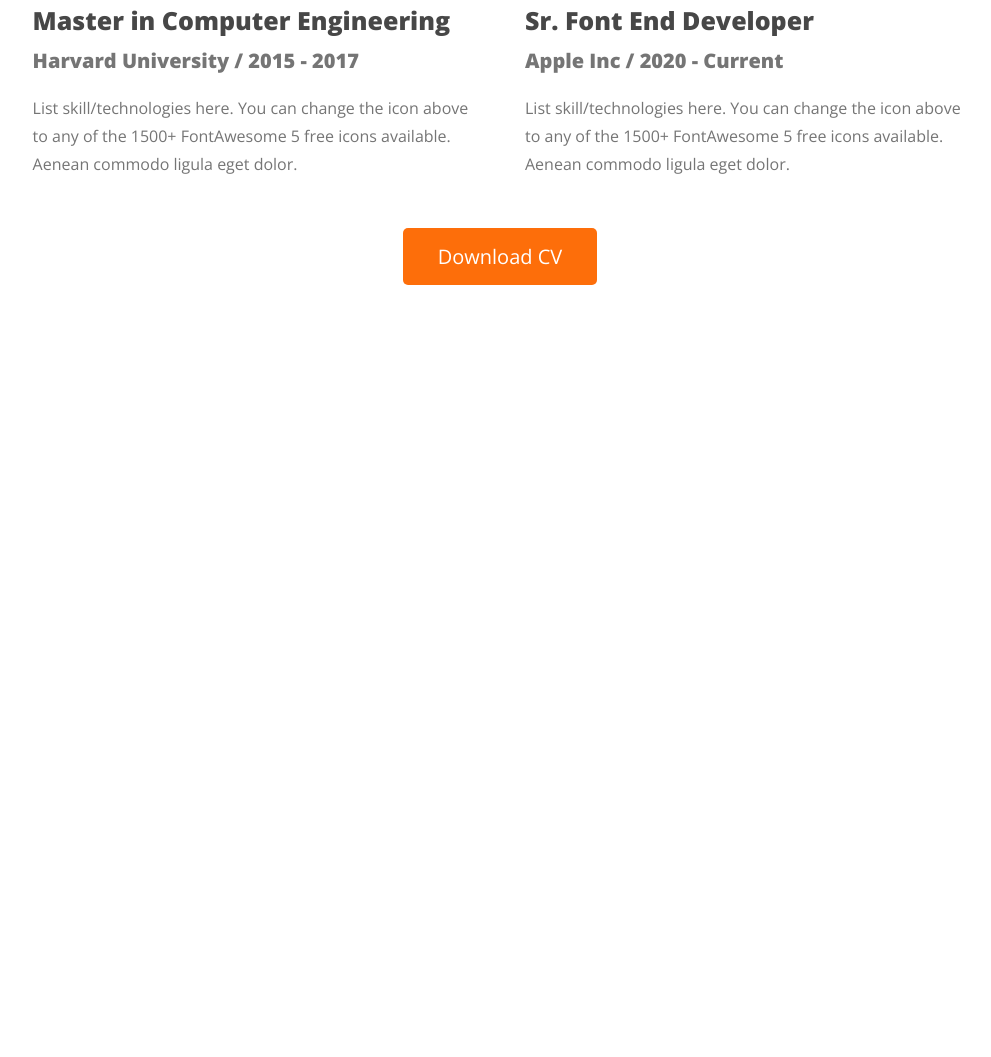
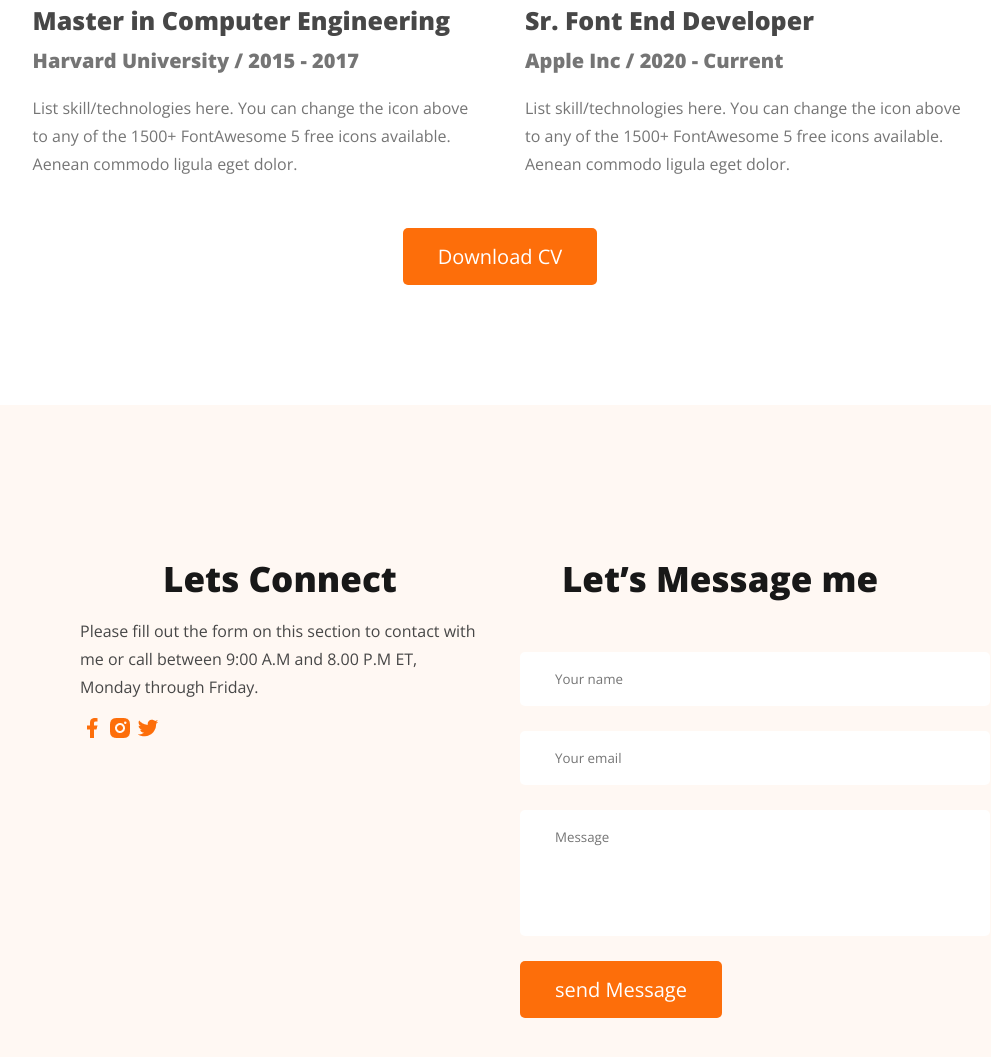
Before and after one commit to Devmdmainuddin/developer-protfolio, a plain HTML site: page index.html in a window 1280 px wide. Shown: the part 2590-3647 px from the top of the page, without its empty margins (140-1131 px from the left). Before the commit the page ends 2895 px from the top, so only its background shows below. Drawn offline with nearby package versions, Linux system fonts and the light colour scheme.

Commit message:
html code complite

```diff
--- a/index.html
+++ b/index.html
@@ -162,9 +162,30 @@
     </div>
 
 </section>
+
 </main>
 <footer>
-
+<div class="footer-colum">
+    <h3 class="section-title">Lets Connect</h3>
+    <p class="footer-details">
+        Please fill out the form on this section to contact with me or
+        call between 9:00 A.M and 8.00 P.M ET, Monday through Friday.
+    </p>
+    <div class="social-link">
+        <a href="#"><img src="images/icons/facebook.png" alt=""></a>
+        <a href="#"><img src="images/icons/insta.png" alt=""></a>
+        <a href="#"><img src="images/icons/twitter.png" alt=""></a>
+    </div>
+</div>
+<div class="footer-colum">
+    <h3 class="section-title">Let’s Message me</h3>
+    <form action="">
+        <input type="text" name="name" id="" placeholder="Your name">
+        <input type="email" name="name" id="" placeholder="Your email">
+        <textarea name="" id="" cols="30" rows="5">Message</textarea>
+        <input class="primary-btn" type="submit" value="send Message">
+    </form>
+</div>
 </footer>
 </body>
 </html>
--- a/style.css
+++ b/style.css
@@ -223,3 +223,42 @@ main{
     text-align: center;
 
 }
+
+footer{
+    display:flex;
+    background: #FFF8F3;
+    margin-top: 100px;
+    padding: 130px 200px;
+}
+.footer-details{
+    color: #474747;
+    font-size: 16px;
+    font-weight: 400;
+    line-height: 28px;
+    margin-top: 15px;
+    margin-bottom: 15px;
+}
+
+.footer-colum{
+width: 50%;
+padding:20px;
+}
+form{
+    margin-top: 50px;
+}
+
+form input[type="text"],
+form input[type="email"],
+textarea{
+    width: 100%;
+    display:flex;
+    border-radius: 5px;
+    border:0;
+    color:#757575;
+    background-color:#fff;
+    padding:18px 35px;
+    margin-bottom:25px;
+}
+textarea{
+    resize: none;
+}
```
